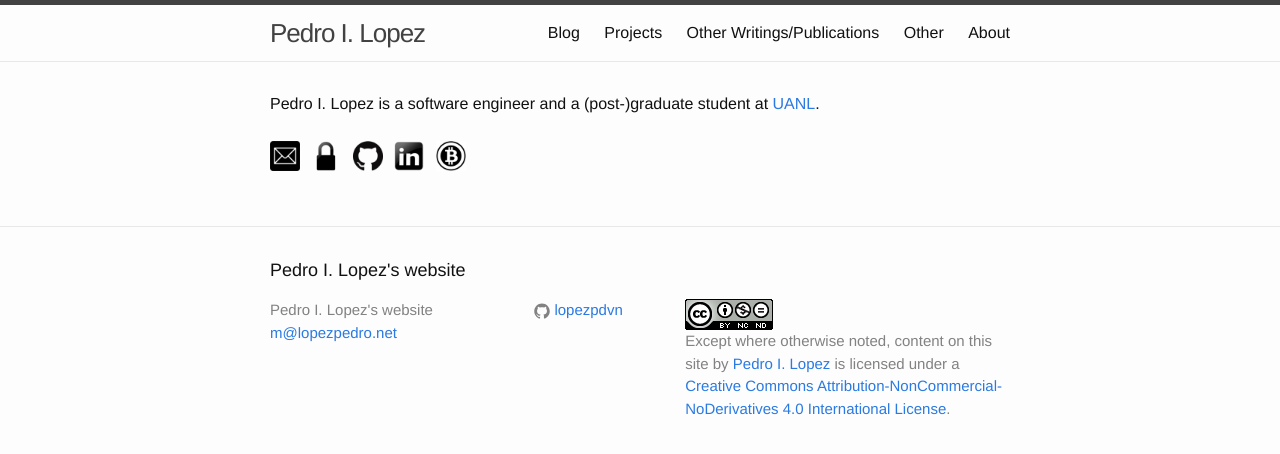
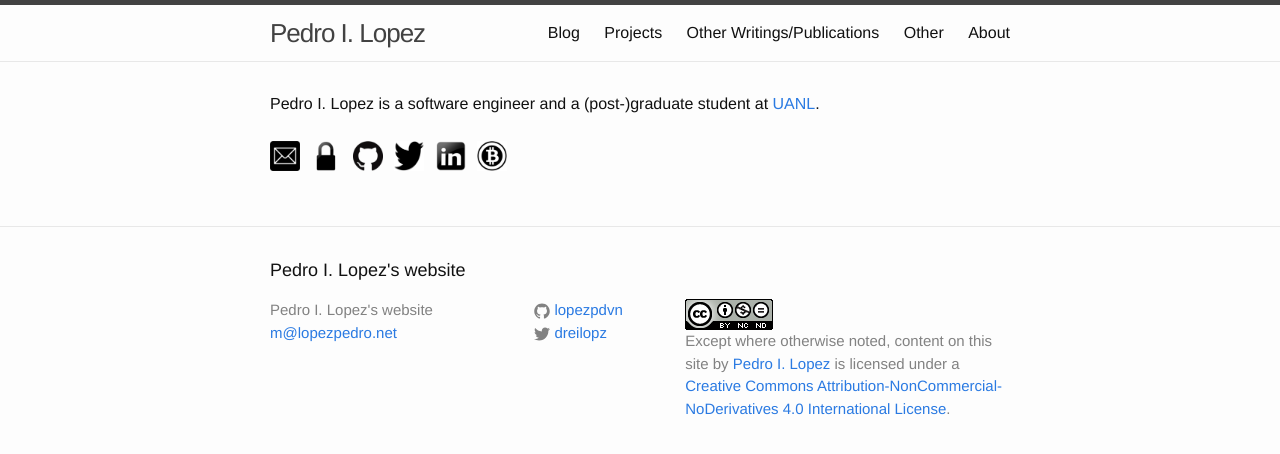
Before and after one commit to lopezpdvn/lopezpdvn.github.io, a Jekyll site: the page built from pages/index.md, in a window 1280 px wide. Shown: the top 454 px of the page. Built offline with Jekyll 4.4.1, drawn with Linux system fonts in a browser that asks for light colours.

Commit message:
Added twitter button

```diff
--- a/_config.yml
+++ b/_config.yml
@@ -6,7 +6,7 @@
   Pedro I. Lopez's website.
 baseurl: "" # the subpath of your site, e.g. /blog/
 url: "http://lopezpedro.net" # the base hostname & protocol for your site
-# twitter_username:
+twitter_username: dreilopz
 github_username:  lopezpdvn
 timezone: America/Monterrey
 permalink: "pretty"
--- /dev/null
+++ b/_includes/buttons/twitter.html
@@ -0,0 +1 @@
+<a href="https://twitter.com/{{ site.twitter_username }}" target="_blank"> <img class="homebutton" src="{{ site.baseurl }}/{{ site.images_dir }}/buttons/twitter.png" alt="{{ site.twitter_username }}@twitter" title="{{ site.twitter_username }}@twitter" height="30px" width="30px" /></a>
--- a/pages/index.md
+++ b/pages/index.md
@@ -6,4 +6,4 @@
 Pedro I. Lopez is a software engineer and a (post-)graduate student at
 [UANL](http://www.uanl.mx).
 
-{% include buttons/email.html %}{% include buttons/openpgp.html %}{% include buttons/github.html %}{% include buttons/linkedin.html %}{% include buttons/bitcoin.html %}
+{% include buttons/email.html %}{% include buttons/openpgp.html %}{% include buttons/github.html %}{% include buttons/twitter.html %}{% include buttons/linkedin.html %}{% include buttons/bitcoin.html %}
```
Also changed, not shown: pages/about.md (+1 -1 lines).
